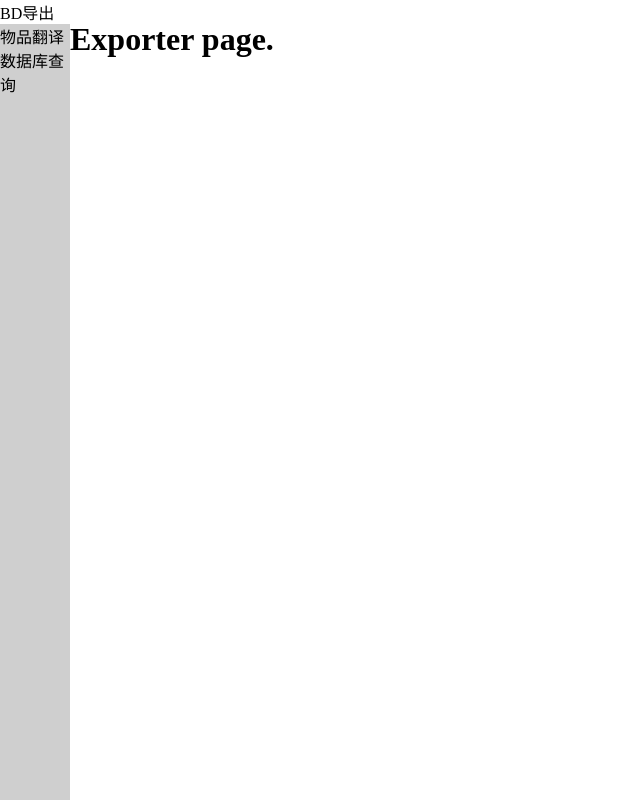
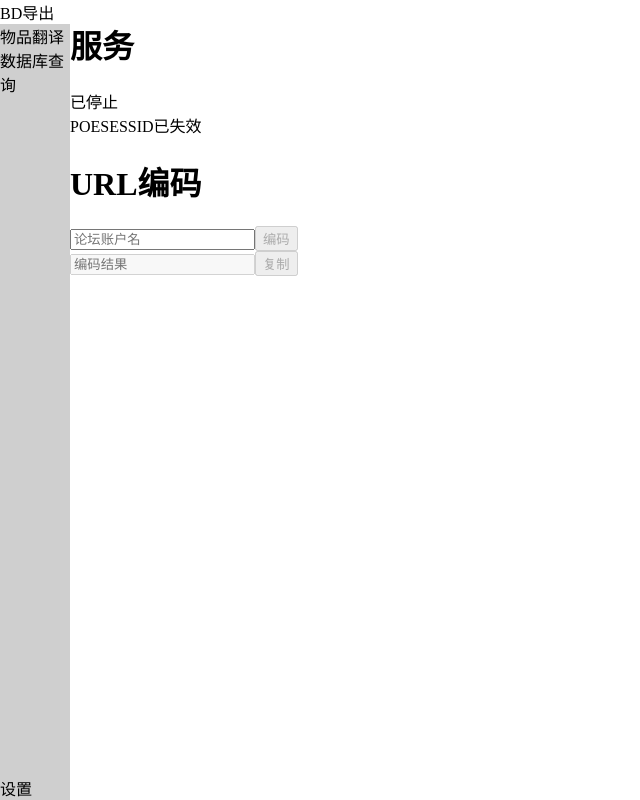
Before and after one commit to cn-poe-community/poexport, a Vue app in the folder renderer/: page / in a window 1280 px wide. Shown: the whole page, without its empty margins (0-640 px from the left). Built offline with nearby package versions, Linux system fonts and the light colour scheme.

Commit message:
Add simple ui.

```diff
--- a/renderer/src/App.vue
+++ b/renderer/src/App.vue
@@ -2,6 +2,7 @@
 import Exporter from './components/Exporter.vue';
 import Translator from './components/Translator.vue';
 import Database from './components/Database.vue';
+import Setting from './components/Setting.vue';
 </script>
 
 <template>
@@ -18,11 +19,15 @@ import Database from './components/Database.vue';
           <a>数据库查询</a>
         </li>
       </ul>
+      <ul class="actions-container bottom">
+        <li class="action-item" :class="{ checked: action === 'setting' }" @click="switchAction('setting')">设置</li>
+      </ul>
     </div>
     <div class="content">
       <Exporter v-if="action === 'export'" />
       <Translator v-else-if="action === 'translation'" />
       <Database v-else-if="action === 'query'" />
+      <Setting v-else-if="action === 'setting'" />
     </div>
   </main>
 </template>
@@ -55,6 +60,9 @@ main {
 .activitybar {
   width: 70px;
   background: rgb(207, 207, 207);
+  display: flex;
+  flex-direction: column;
+  justify-content: space-between;
 }
 
 .checked {
--- a/renderer/src/components/Database.vue
+++ b/renderer/src/components/Database.vue
@@ -1,5 +1,5 @@
 <template>
-    <h1>Database page.</h1>
+  <h1>Database page.</h1>
 </template>
 
 <script lang="ts">
@@ -15,4 +15,5 @@ export default {
 </script>
 
 <style scoped>
+
 </style>
--- a/renderer/src/components/Exporter.vue
+++ b/renderer/src/components/Exporter.vue
@@ -1,18 +1,48 @@
 <template>
-    <h1>Exporter page.</h1>
+  <div>
+    <h1>服务</h1>
+    <span>已停止</span><br />
+    <span>POESESSID已失效</span>
+  </div>
+  <div>
+    <h1>URL编码</h1>
+    <input placeholder="论坛账户名" v-model="poeAccountName" />
+    <button @click="encode" :disabled="poeAccountName === ''">编码</button>
+    <br />
+    <input placeholder="编码结果" v-model="encodedValue" disabled />
+    <button :disabled="encodedValue === ''" @click="copyEncodedValue">复制</button>
+  </div>
 </template>
 
 <script lang="ts">
 export default {
   data() {
     return {
+      poeAccountName: "",
+      encodedValue: "",
     };
   },
 
   mounted() {
   },
+
+  methods: {
+    encode() {
+      const input = this.poeAccountName;
+      if (input) {
+        this.encodedValue = encodeURIComponent(input);
+      } else {
+        this.encodedValue = "";
+      }
+    },
+
+    copyEncodedValue() {
+      navigator.clipboard.writeText(this.encodedValue);
+    }
+  }
 };
 </script>
 
 <style scoped>
+
 </style>
--- /dev/null
+++ b/renderer/src/components/Setting.vue
@@ -0,0 +1,28 @@
+<template>
+    <div>
+        <label for="poeSessionId">POESESSID:</label>
+        <input name="poeSessionId" />
+    </div>
+    <div>
+        <label for="pobPath">POB文件夹:</label>
+        <input name="pobPath" disabled />
+        <button>选择</button>
+    </div>
+    <button>保存</button>
+</template>
+
+<script lang="ts">
+export default {
+    data() {
+        return {
+        };
+    },
+
+    mounted() {
+    },
+};
+</script>
+
+<style scoped>
+
+</style>
--- a/renderer/src/components/Translator.vue
+++ b/renderer/src/components/Translator.vue
@@ -1,18 +1,47 @@
 <template>
-    <h1>Translator page.</h1>
+  <div>
+    <textarea class="itemData" v-model="item"></textarea>
+    <textarea class="itemData" v-model="itemTranslation"></textarea>
+  </div>
+  <button @click="translate" :disabled="item === ''">翻译</button>
+  <button @click="copyTranslation" :disabled="itemTranslation === ''">复制</button>
 </template>
 
 <script lang="ts">
 export default {
   data() {
     return {
+      item: "",
+      itemTranslation: "",
     };
   },
 
   mounted() {
   },
+
+  methods: {
+    translate() {
+      const input = this.item;
+      if (input) {
+        //TODO: add really codes
+        this.itemTranslation = input;
+      }
+    },
+
+    copyTranslation() {
+      navigator.clipboard.writeText(this.itemTranslation);
+    }
+  }
 };
 </script>
 
 <style scoped>
+textarea {
+  resize: none;
+}
+
+.itemData {
+  height: 80vh;
+  width: 40vw;
+}
 </style>
```
